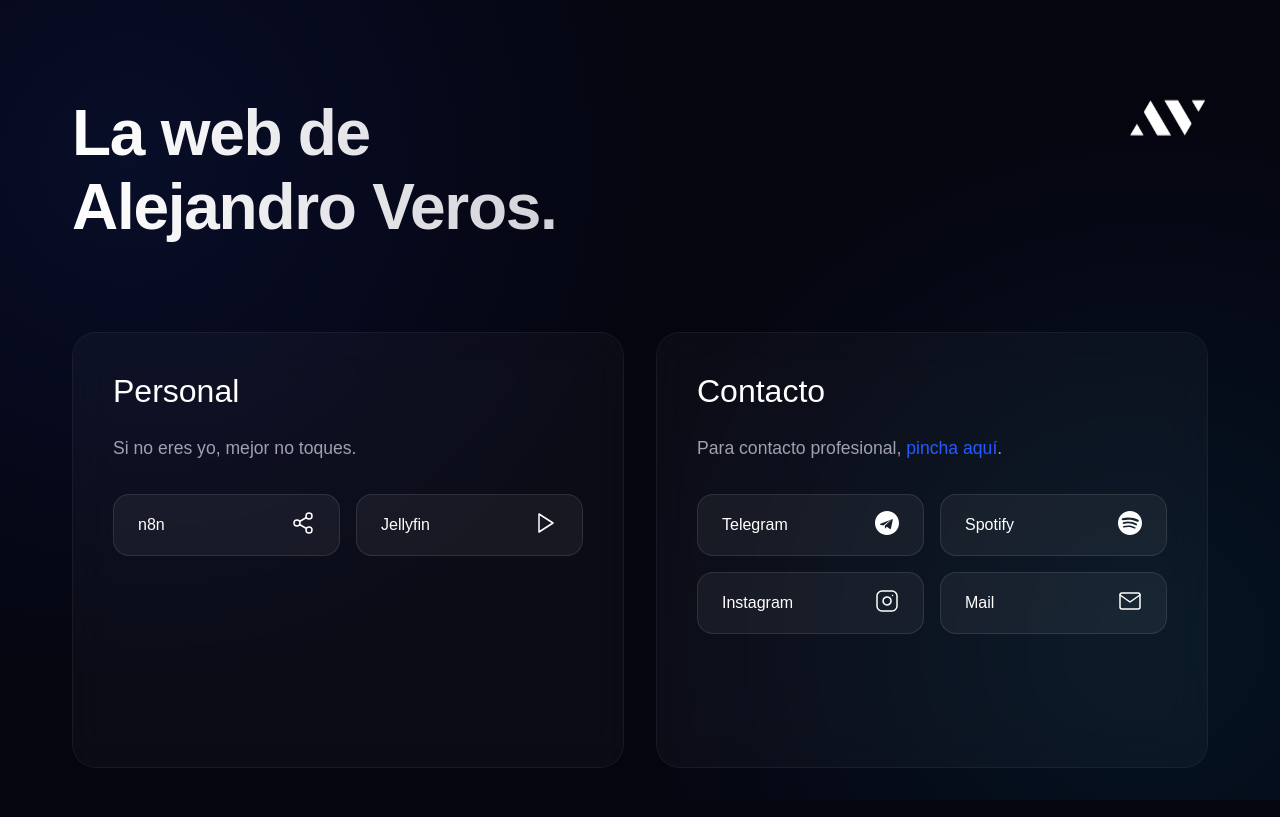
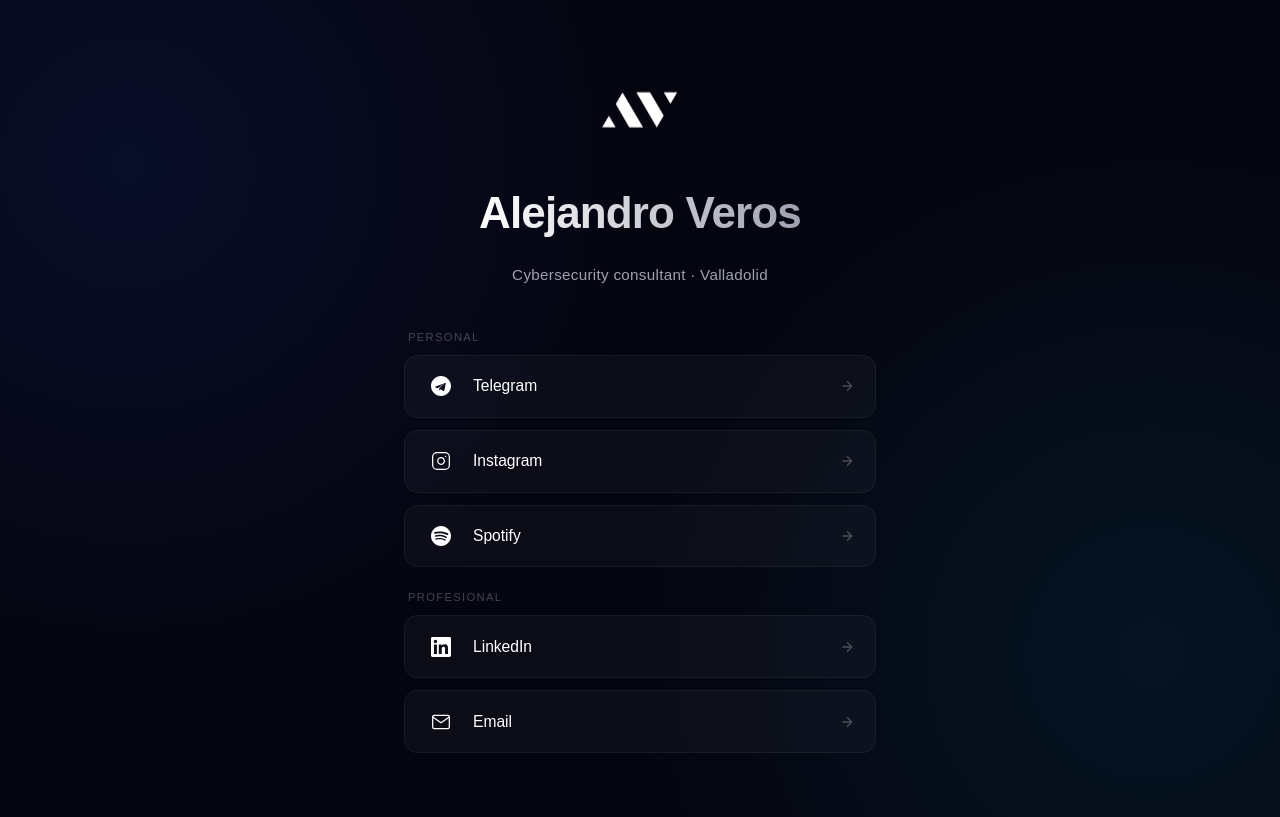
Before and after one commit to alejandroveros/veros.es, a plain HTML site: page index.html in a window 1280 px wide. Drawn offline with Linux system fonts and the light colour scheme; a web font is replaced by a local one.

Commit message:
Redesign: clean single-page link-in-bio layout

```diff
--- a/index.html
+++ b/index.html
@@ -4,7 +4,7 @@
 <head>
     <meta charset="utf-8">
     <title>Alejandro Veros</title>
-    <meta name="description" content="Alejandro Veros - Premium Personal Page">
+    <meta name="description" content="Alejandro Veros — Cybersecurity consultant & tech enthusiast">
     <meta name="viewport" content="width=device-width, initial-scale=1.0, viewport-fit=cover" />
 
     <!-- Favicon -->
@@ -15,108 +15,199 @@
 
     <!-- Styles -->
     <link rel="stylesheet" href="css/style.css">
+    <style>
+        .container {
+            max-width: 520px;
+            justify-content: center;
+            padding: 3rem 1.5rem 4rem;
+        }
+
+        header {
+            flex-direction: column;
+            align-items: center;
+            text-align: center;
+            padding: 2.5rem 0 0.5rem;
+            gap: 1.25rem;
+        }
+
+        .logo-container {
+            order: 1;
+            width: 80px;
+            height: 80px;
+        }
+
+        h1 {
+            order: 2;
+            font-size: 2.75rem;
+            flex: none;
+        }
+
+        .tagline {
+            order: 3;
+            color: var(--text-secondary);
+            font-size: 0.95rem;
+            letter-spacing: 0.02em;
+        }
+
+        .links {
+            display: flex;
+            flex-direction: column;
+            gap: 0.75rem;
+            margin-top: 2.5rem;
+        }
+
+        .section-label {
+            font-size: 0.7rem;
+            text-transform: uppercase;
+            letter-spacing: 0.12em;
+            color: var(--text-secondary);
+            opacity: 0.4;
+            padding-left: 0.25rem;
+            margin-top: 0.75rem;
+        }
+
+        .section-label:first-child {
+            margin-top: 0;
+        }
+
+        .link-item {
+            display: flex;
+            align-items: center;
+            gap: 1rem;
+            padding: 0.9rem 1.25rem;
+            background: var(--glass-bg);
+            border: 1px solid var(--glass-border);
+            border-radius: 14px;
+            color: #fff;
+            text-decoration: none;
+            font-weight: 500;
+            font-size: 0.975rem;
+            transition: all 0.25s cubic-bezier(0.4, 0, 0.2, 1);
+            animation: fadeInUp 0.5s ease-out backwards;
+            position: relative;
+            overflow: hidden;
+        }
+
+        .link-item::before {
+            content: '';
+            position: absolute;
+            top: 0; left: 0;
+            width: 100%; height: 100%;
+            background: linear-gradient(90deg, transparent, rgba(255,255,255,0.05), transparent);
+            transform: translateX(-100%);
+            transition: 0.5s;
+        }
+
+        .link-item:hover::before { transform: translateX(100%); }
+
+        .link-item:hover {
+            background: var(--card-hover);
+            border-color: rgba(255,255,255,0.12);
+            transform: translateY(-2px);
+            box-shadow: 0 8px 28px -10px rgba(38, 91, 255, 0.3);
+        }
+
+        .link-icon {
+            width: 32px;
+            height: 32px;
+            display: flex;
+            align-items: center;
+            justify-content: center;
+            flex-shrink: 0;
+        }
+
+        .link-icon svg { width: 20px; height: 20px; }
+
+        .link-label { flex: 1; }
+
+        .link-arrow {
+            opacity: 0.25;
+            transition: opacity 0.2s, transform 0.2s;
+            flex-shrink: 0;
+        }
+
+        .link-item:hover .link-arrow {
+            opacity: 0.6;
+            transform: translateX(3px);
+        }
+
+        /* Staggered animations */
+        .link-item:nth-child(1)  { animation-delay: 0.05s; }
+        .link-item:nth-child(2)  { animation-delay: 0.1s;  }
+        .link-item:nth-child(3)  { animation-delay: 0.15s; }
+        .link-item:nth-child(4)  { animation-delay: 0.2s;  }
+        .link-item:nth-child(5)  { animation-delay: 0.25s; }
+        .link-item:nth-child(6)  { animation-delay: 0.3s;  }
+        .link-item:nth-child(7)  { animation-delay: 0.35s; }
+
+        @media (max-width: 992px) {
+            header { flex-direction: column; align-items: center; }
+            .logo-container { order: 1; }
+            h1 { order: 2; font-size: 2.5rem; }
+        }
+    </style>
 </head>
 
 <body>
-
     <div class="container">
-
         <header>
             <div class="logo-container">
-                <a href="https://veros.es/">
-                    <img src="images/logo/AV_Black.webp" alt="Alejandro Veros Logo" style="filter: invert(1);">
+                <a href="/">
+                    <img src="images/logo/AV_Black.webp" alt="Alejandro Veros" style="filter: invert(1);">
                 </a>
             </div>
-            <h1>La web de<br>Alejandro Veros.</h1>
+            <h1>Alejandro Veros</h1>
+            <span class="tagline">Cybersecurity consultant · Valladolid</span>
         </header>
 
-        <div class="grid">
-            <!-- Personal Card -->
-            <div class="card delay-1">
-                <h3>Personal</h3>
-                <p>Si no eres yo, mejor no toques.</p>
+        <div class="links">
 
-                <div class="contact-grid" style="margin-top: 2rem;">
-                    <a href="https://n8n.veros.es" class="btn-premium">
-                        <span>n8n</span>
-                        <div class="btn-icon-wrapper">
-                            <!-- Workflow/Connect icon -->
-                            <svg viewBox="0 0 24 24" fill="none" class="feature-icon" stroke="#ffffff"
-                                stroke-width="1.5" stroke-linecap="round" stroke-linejoin="round">
-                                <circle cx="18" cy="5" r="3"></circle>
-                                <circle cx="6" cy="12" r="3"></circle>
-                                <circle cx="18" cy="19" r="3"></circle>
-                                <line x1="8.59" y1="13.51" x2="15.42" y2="17.49"></line>
-                                <line x1="15.41" y1="6.51" x2="8.59" y2="10.49"></line>
-                            </svg>
-                        </div>
-                    </a>
+            <span class="section-label">Personal</span>
 
-                    <a href="https://jellyfin.veros.es" class="btn-premium">
-                        <span>Jellyfin</span>
-                        <div class="btn-icon-wrapper">
-                            <!-- Play/Media icon -->
-                            <svg viewBox="0 0 24 24" fill="none" stroke="#ffffff" stroke-width="1.5"
-                                stroke-linecap="round" stroke-linejoin="round">
-                                <polygon points="5 3 19 12 5 21 5 3"></polygon>
-                            </svg>
-                        </div>
-                    </a>
+            <a href="https://www.t.me/alejandroveros" class="link-item">
+                <div class="link-icon">
+                    <svg viewBox="0 0 24 24" fill="#ffffff"><path d="M12 0C5.373 0 0 5.373 0 12s5.373 12 12 12 12-5.373 12-12S18.627 0 12 0zm5.894 8.221-1.97 9.28c-.145.658-.537.818-1.084.508l-3-2.21-1.447 1.394c-.16.16-.295.295-.605.295l.213-3.053 5.56-5.023c.242-.213-.054-.333-.373-.12L8.32 14.617l-2.96-.924c-.643-.204-.657-.643.136-.953l11.57-4.461c.537-.194 1.006.131.828.942z"/></svg>
                 </div>
-            </div>
+                <span class="link-label">Telegram</span>
+                <svg class="link-arrow" viewBox="0 0 24 24" fill="none" stroke="currentColor" stroke-width="2" width="16" height="16"><path d="M5 12h14M12 5l7 7-7 7"/></svg>
+            </a>
 
-            <!-- Contact Card -->
-            <div class="card delay-2">
-                <h3>Contacto</h3>
-                <p>Para contacto profesional, <a href="https://veros.es/hola">pincha aquí</a>.</p>
+            <a href="https://www.instagram.com/veros.jpg/" class="link-item">
+                <div class="link-icon">
+                    <svg viewBox="0 0 24 24" fill="none" stroke="#ffffff" stroke-width="1.5" stroke-linecap="round" stroke-linejoin="round"><rect x="2" y="2" width="20" height="20" rx="5" ry="5"/><path d="M16 11.37A4 4 0 1 1 12.63 8 4 4 0 0 1 16 11.37z"/><line x1="17.5" y1="6.5" x2="17.51" y2="6.5"/></svg>
+                </div>
+                <span class="link-label">Instagram</span>
+                <svg class="link-arrow" viewBox="0 0 24 24" fill="none" stroke="currentColor" stroke-width="2" width="16" height="16"><path d="M5 12h14M12 5l7 7-7 7"/></svg>
+            </a>
 
-                <div class="contact-grid" style="margin-top: 2rem;">
-                    <a href="https://www.t.me/alejandroveros" class="btn-premium">
-                        <span>Telegram</span>
-                        <div class="btn-icon-wrapper">
-                            <svg viewBox="0 0 24 24" fill="#ffffff">
-                                <path d="M12 0C5.373 0 0 5.373 0 12s5.373 12 12 12 12-5.373 12-12S18.627 0 12 0zm5.894 8.221-1.97 9.28c-.145.658-.537.818-1.084.508l-3-2.21-1.447 1.394c-.16.16-.295.295-.605.295l.213-3.053 5.56-5.023c.242-.213-.054-.333-.373-.12L8.32 14.617l-2.96-.924c-.643-.204-.657-.643.136-.953l11.57-4.461c.537-.194 1.006.131.828.942z"/>
-                            </svg>
-                        </div>
-                    </a>
+            <a href="https://open.spotify.com/user/vcsnrv" class="link-item">
+                <div class="link-icon">
+                    <svg viewBox="0 0 24 24" fill="#ffffff"><path d="M12 0C5.4 0 0 5.4 0 12s5.4 12 12 12 12-5.4 12-12S18.66 0 12 0zm5.521 17.34c-.24.359-.66.48-1.021.24-2.82-1.74-6.36-2.101-10.561-1.141-.418.122-.779-.179-.899-.539-.12-.421.18-.78.54-.9 4.56-1.021 8.52-.6 11.64 1.32.42.18.479.659.301 1.02zm1.44-3.3c-.301.42-.841.6-1.262.3-3.239-1.98-8.159-2.58-11.939-1.38-.479.12-1.02-.12-1.14-.6-.12-.48.12-1.021.6-1.141C9.6 9.9 15 10.561 18.72 12.84c.361.181.54.78.241 1.2zm.12-3.36C15.24 8.4 8.82 8.16 5.16 9.301c-.6.179-1.2-.181-1.38-.721-.18-.601.18-1.2.72-1.381 4.26-1.26 11.28-1.02 15.721 1.621.539.3.719 1.02.419 1.56-.299.421-1.02.599-1.559.3z"/></svg>
+                </div>
+                <span class="link-label">Spotify</span>
+                <svg class="link-arrow" viewBox="0 0 24 24" fill="none" stroke="currentColor" stroke-width="2" width="16" height="16"><path d="M5 12h14M12 5l7 7-7 7"/></svg>
+            </a>
 
-                    <a href="https://open.spotify.com/user/vcsnrv" class="btn-premium">
-                        <span>Spotify</span>
-                        <div class="btn-icon-wrapper">
-                            <svg viewBox="0 0 24 24" fill="#ffffff">
-                                <path d="M12 0C5.4 0 0 5.4 0 12s5.4 12 12 12 12-5.4 12-12S18.66 0 12 0zm5.521 17.34c-.24.359-.66.48-1.021.24-2.82-1.74-6.36-2.101-10.561-1.141-.418.122-.779-.179-.899-.539-.12-.421.18-.78.54-.9 4.56-1.021 8.52-.6 11.64 1.32.42.18.479.659.301 1.02zm1.44-3.3c-.301.42-.841.6-1.262.3-3.239-1.98-8.159-2.58-11.939-1.38-.479.12-1.02-.12-1.14-.6-.12-.48.12-1.021.6-1.141C9.6 9.9 15 10.561 18.72 12.84c.361.181.54.78.241 1.2zm.12-3.36C15.24 8.4 8.82 8.16 5.16 9.301c-.6.179-1.2-.181-1.38-.721-.18-.601.18-1.2.72-1.381 4.26-1.26 11.28-1.02 15.721 1.621.539.3.719 1.02.419 1.56-.299.421-1.02.599-1.559.3z"/>
-                            </svg>
-                        </div>
-                    </a>
+            <span class="section-label">Profesional</span>
 
-                    <a href="https://www.instagram.com/veros.jpg/" class="btn-premium">
-                        <span>Instagram</span>
-                        <div class="btn-icon-wrapper">
-                            <svg viewBox="0 0 24 24" fill="none" stroke="#ffffff" stroke-width="1.5"
-                                stroke-linecap="round" stroke-linejoin="round">
-                                <rect x="2" y="2" width="20" height="20" rx="5" ry="5"></rect>
-                                <path d="M16 11.37A4 4 0 1 1 12.63 8 4 4 0 0 1 16 11.37z"></path>
-                                <line x1="17.5" y1="6.5" x2="17.51" y2="6.5"></line>
-                            </svg>
-                        </div>
-                    </a>
+            <a href="https://www.linkedin.com/in/alejandroveros/" class="link-item">
+                <div class="link-icon">
+                    <svg viewBox="0 0 24 24" fill="#ffffff"><path d="M20.447 20.452h-3.554v-5.569c0-1.328-.027-3.037-1.852-3.037-1.853 0-2.136 1.445-2.136 2.939v5.667H9.351V9h3.414v1.561h.046c.477-.9 1.637-1.85 3.37-1.85 3.601 0 4.267 2.37 4.267 5.455v6.286zM5.337 7.433a2.062 2.062 0 0 1-2.063-2.065 2.064 2.064 0 1 1 2.063 2.065zm1.782 13.019H3.555V9h3.564v11.452zM22.225 0H1.771C.792 0 0 .774 0 1.729v20.542C0 23.227.792 24 1.771 24h20.451C23.2 24 24 23.227 24 22.271V1.729C24 .774 23.2 0 22.222 0h.003z"/></svg>
+                </div>
+                <span class="link-label">LinkedIn</span>
+                <svg class="link-arrow" viewBox="0 0 24 24" fill="none" stroke="currentColor" stroke-width="2" width="16" height="16"><path d="M5 12h14M12 5l7 7-7 7"/></svg>
+            </a>
 
-                    <a href="mailto:alejandro@veros.es" class="btn-premium">
-                        <span>Mail</span>
-                        <div class="btn-icon-wrapper">
-                            <svg viewBox="0 0 24 24" fill="none" stroke="#ffffff" stroke-width="1.5"
-                                stroke-linecap="round" stroke-linejoin="round">
-                                <path d="M4 4h16c1.1 0 2 .9 2 2v12c0 1.1-.9 2-2 2H4c-1.1 0-2-.9-2-2V6c0-1.1.9-2 2-2z">
-                                </path>
-                                <polyline points="22,6 12,13 2,6"></polyline>
-                            </svg>
-                        </div>
-                    </a>
+            <a href="mailto:alejandro@veros.es" class="link-item">
+                <div class="link-icon">
+                    <svg viewBox="0 0 24 24" fill="none" stroke="#ffffff" stroke-width="1.5" stroke-linecap="round" stroke-linejoin="round"><path d="M4 4h16c1.1 0 2 .9 2 2v12c0 1.1-.9 2-2 2H4c-1.1 0-2-.9-2-2V6c0-1.1.9-2 2-2z"/><polyline points="22,6 12,13 2,6"/></svg>
                 </div>
-            </div>
+                <span class="link-label">Email</span>
+                <svg class="link-arrow" viewBox="0 0 24 24" fill="none" stroke="currentColor" stroke-width="2" width="16" height="16"><path d="M5 12h14M12 5l7 7-7 7"/></svg>
+            </a>
+
         </div>
     </div>
-
 </body>
 
 </html>
```
